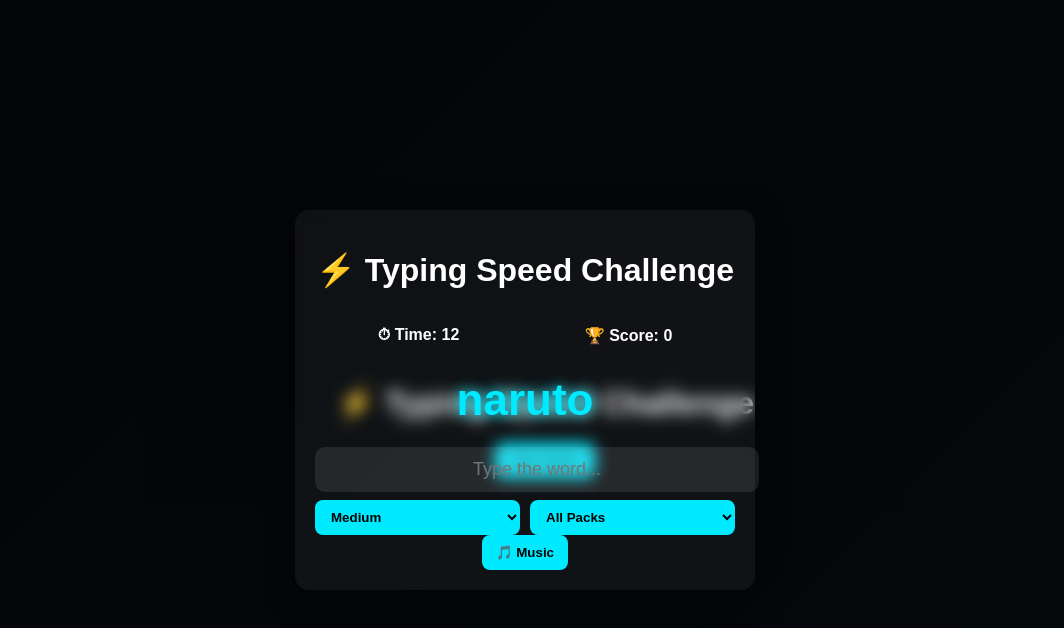
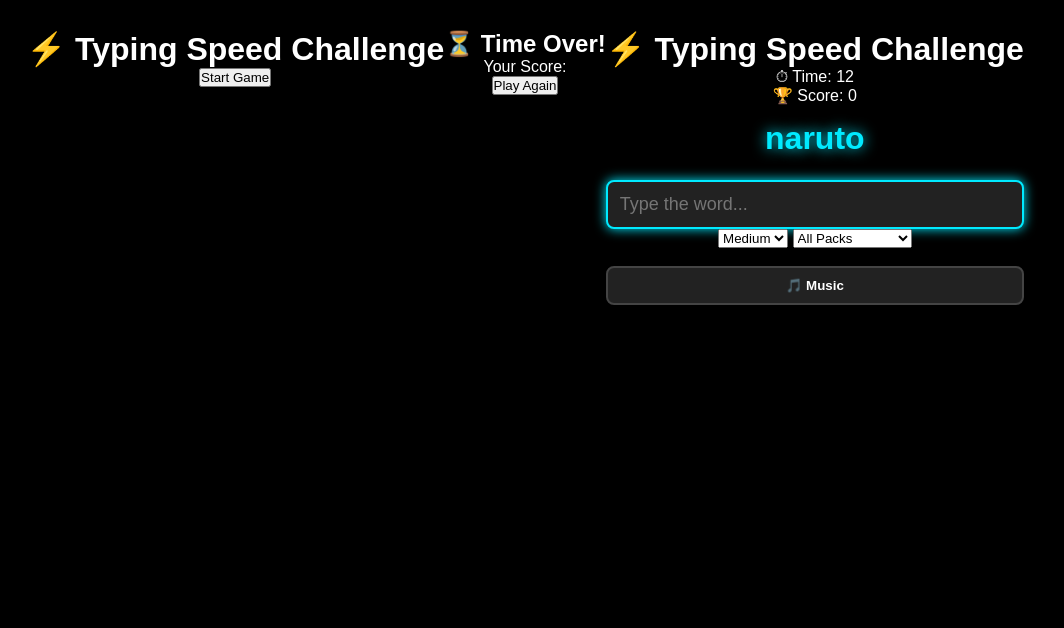
Before and after one commit to utkarsh08-ui/mini-projects, a plain HTML site: page index.html in a window 1280 px wide. Shown: the whole page, without its empty margins (115-1179 px from the left). Drawn offline with Linux system fonts and the light colour scheme.

Commit message:
Update style.css

```diff
--- a/style.css
+++ b/style.css
@@ -1,182 +1,149 @@
-/* Base */
+/* ==== RESET ==== */
+* {
+  margin: 0;
+  padding: 0;
+  box-sizing: border-box;
+  font-family: Poppins, sans-serif;
+}
+
 body {
-  font-family: 'Poppins', sans-serif;
-  background: linear-gradient(135deg, #141e30, #243b55);
-  color: white;
-  text-align: center;
+  background: #000;
   display: flex;
   justify-content: center;
-  align-items: center;
-  height: 100vh;
-  margin: 0;
-  padding: 0;
-}
-
-/* Make layout flexible for mobile */
-.game-container {
-  background: rgba(255,255,255,0.05);
-  padding: 20px;
-  border-radius: 14px;
-  backdrop-filter: blur(8px);
-  box-shadow: 0 6px 30px rgba(0,0,0,0.5);
-
-  width: 90%;
-  max-width: 420px;      /* Desktop limit */
-  min-width: 260px;      /* Mobile safe */
-  transition: 0.3s;
-}
-
-/* Top bar */
-.top-bar {
-  display: flex;
-  justify-content: space-between;
-  align-items: center;
-  flex-wrap: wrap;
-}
-
-/* Title adjust for mobile */
-.top-bar h1 {
-  font-size: 1.45rem;
-  margin-bottom: 6px;
-  width: 100%;
+  align-items: flex-start;
+  min-height: 100vh;
+  padding-top: 30px;
+  color: #fff;
   text-align: center;
 }
 
-.top-actions {
-  display: flex;
-  gap: 8px;
-  width: 100%;
-  justify-content: center;
+/* ==== MAIN BOX ==== */
+.container {
+  background: #111;
+  border: 2px solid #00eaff;
+  box-shadow: 0 0 18px #00eaff70;
+  padding: 22px;
+  width: 90%;
+  max-width: 450px;
+  border-radius: 15px;
 }
 
-/* Info */
-.info {
+/* Score + Time */
+.stats {
   display: flex;
-  justify-content: space-around;
-  margin: 8px 0;
-  font-weight: 700;
-  font-size: 1rem;
+  justify-content: space-between;
+  margin-bottom: 18px;
+  font-size: 18px;
 }
 
-/* Word Size auto adjusts by screen width */
+.stats span {
+  color: #00eaff;
+  font-weight: 700;
+}
+
+/* Word display */
 #word {
-  margin: 14px 0;
+  font-size: 32px;
   font-weight: 800;
+  margin: 15px 0;
   color: #00eaff;
   text-shadow: 0 0 14px #00eaff;
-  animation: pop 0.36s ease-out;
-  font-size: clamp(28px, 7vw, 44px); /* IMPORTANT ✅ */
 }
 
 /* Input */
 #text {
   width: 100%;
   padding: 12px;
-  border-radius: 10px;
-  border: none;
+  font-size: 18px;
+  border-radius: 8px;
+  border: 2px solid #00eaff;
+  background: #222;
+  color: white;
   outline: none;
-  font-size: 18px;
-  margin: 8px 0;
-  text-align: center;
-  background: rgba(255,255,255,0.09);
-  color: white;
+  margin-top: 8px;
 }
 
-/* Selects */
-.selectors {
-  display: flex;
-  justify-content: space-between;
-  gap: 10px;
+#text:focus {
+  box-shadow: 0 0 12px #00eaff;
 }
 
-select {
-  flex: 1;
-  padding: 9px 12px;
-  border-radius: 8px;
-  border: none;
-  cursor: pointer;
-  font-weight: 700;
-  background: #00eaff;
-  color: black;
+/* === Button Groups === */
+.button-group {
+  margin-top: 18px;
+  text-align: left;
+}
+
+.group-title {
+  font-size: 14px;
+  margin-bottom: 6px;
+  opacity: 0.85;
+}
+
+.btn-row,
+.btn-scroll {
+  display: flex;
+  gap: 8px;
+}
+
+.btn-scroll {
+  overflow-x: auto;
+  padding-bottom: 4px;
+}
+.btn-scroll::-webkit-scrollbar {
+  display: none;
 }
 
 /* Buttons */
-button {
-  padding: 10px 14px;
+.btn-row button,
+.btn-scroll button {
+  flex: 1;
+  padding: 10px;
   border-radius: 8px;
-  border: none;
-  cursor: pointer;
-  font-weight: 700;
-  background: #00eaff;
-  color: black;
-  width: auto;
+  background: #222;
+  border: 2px solid #444;
+  color: white;
+  font-weight: 600;
+  transition: 0.25s;
 }
 
-button.ghost {
-  background: transparent;
-  color: #00eaff;
-  border: 2px solid rgba(0,234,255,0.15);
+.btn-row button.active,
+.btn-scroll button.active {
+  background: #00eaff;
+  color: #000;
+  border-color: #00eaff;
+  box-shadow: 0 0 12px #00eaff;
 }
 
-button.danger {
-  background: #ff4d4f;
-  color: white;
+.btn-row button:hover,
+.btn-scroll button:hover {
+  border-color: #00eaff;
+  box-shadow: 0 0 10px #00eaff;
 }
 
-/* Overlay (Start, GameOver, Leaderboard) */
-.overlay {
-  position: fixed;
-  top: 0; left: 0;
-  width: 100%; height: 100%;
-  background: rgba(0,0,0,0.86);
-  display: flex;
-  justify-content: center;
-  align-items: center;
-  flex-direction: column;
-  text-align: center;
-  padding: 20px;
-  opacity: 0;
-  pointer-events: none;
-  transition: .25s;
+/* Music Button */
+#musicBtn {
+  margin-top: 18px;
+  padding: 10px;
+  width: 100%;
+  border-radius: 8px;
+  background: #222;
+  border: 2px solid #444;
+  color: white;
+  font-weight: 600;
+  transition: 0.25s;
 }
 
-.overlay.show { opacity: 1; pointer-events: auto; }
-
-/* Leaderboard List */
-.leaderboard-list {
-  width: 100%;
-  max-width: 380px;
-  padding: 10px;
-  border-radius: 10px;
-  background: rgba(255,255,255,0.05);
+#musicBtn:hover {
+  border-color: #00eaff;
+  box-shadow: 0 0 8px #00eaff;
 }
 
-.leaderboard-item {
-  display: flex;
-  justify-content: space-between;
-  padding: 6px 8px;
-  border-bottom: 1px dashed rgba(255,255,255,0.15);
+/* Countdown Flash Animation */
+@keyframes flash {
+  0% { color: #ff2e2e; transform: scale(1); }
+  100% { color: #ff5959; transform: scale(1.2); }
 }
 
-/* Timer Low Flash */
-.low-time {
-  color: #ff3b3b !important;
-  font-weight: bold;
-  animation: pulse 0.5s infinite alternate;
+.time-flash {
+  animation: flash 0.35s ease-in-out infinite alternate;
 }
-
-@keyframes pulse {
-  from { transform: scale(1); text-shadow: 0 0 10px #ff3b3b; }
-  to { transform: scale(1.25); text-shadow: 0 0 22px #ff0000; }
-}
-
-@keyframes pop {
-  0% { transform: scale(0.6); opacity: 0 }
-  100% { transform: scale(1); opacity: 1 }
-}
-
-/* Extra mobile fine-tuning */
-@media (max-width: 480px) {
-  #text { font-size: 16px; }
-  button, select { font-size: 14px; }
-}
```
